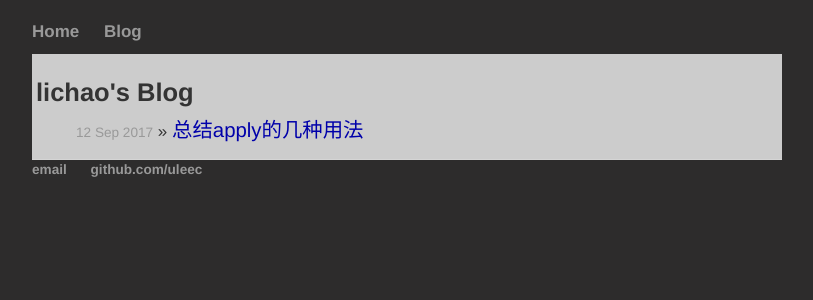
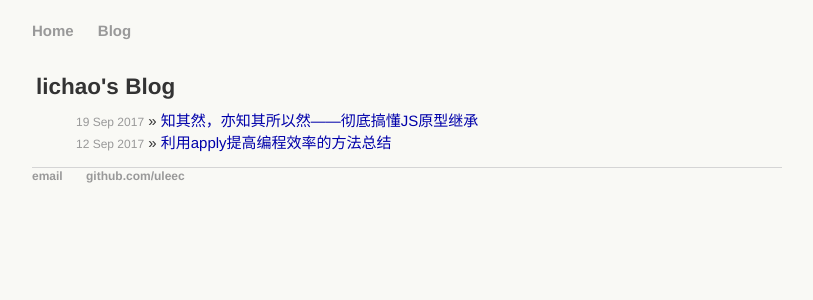
Before and after one commit to lcNewbee/uleec.github.io, a Jekyll site: the page built from blog/index.html, in a window 1280 px wide. Shown: the top 300 px of the page, without its empty margins (233-1046 px from the left). Built offline with Jekyll 4.4.1, drawn with Linux system fonts in a browser that asks for light colours; some of the changed lines change nothing that is shown.

Commit message:
add article 2017-09-19-understand-prototypal-inheritance

```diff
--- a/_posts/2017-09-12-application-summarize-of-function-apply.md
+++ b/_posts/2017-09-12-application-summarize-of-function-apply.md
@@ -1,6 +1,6 @@
 ---
 layout: post
-title: "总结apply的几种用法"
+title: "利用apply提高编程效率的方法总结"
 date: 2017-09-12
 ---
 
@@ -161,13 +161,14 @@
 
         var originalfoo = someobject.foo;
         someobject.foo = function() {
-            // Do stuff before calling function
+            // 在这里添加需要在原函数调用前执行的操作
             console.log(arguments);
-            // Call the function as it would have been called normally:
+            // 调用原函数
             originalfoo.apply(this, arguments);
-            // Run stuff after, here.
+            // 在这里添加需要在原函数调用后执行的操作
         }
 
-    上面的例子，在调用原来的方法之前或者之后，执行了新的操作，补充增强了原来的方法，而且不改变原来的操作。举一个应用场景：假如你从上一位开发者手中接过了一个项目，你需要在不改动原来功能的基础上开发一个新功能，你找到了这个功能的函数位置，但是因为代码组织很糟糕，你几乎看不懂这段代码做了什么，所以也不敢轻易改动。怎么办？也许上面利用apply打补丁的方法值得一试。
+    上面的例子，在调用原来的方法之前或者之后，执行了新的操作，补充增强了原来的方法，而且不改变原来的操作。这也是设计模式中装饰者模式的实现思路。
+    举一个应用场景：假如你从上一位开发者手中接过了一个项目，你需要在不改动原来功能的基础上开发一个新功能，你找到了这个功能的函数位置，但是因为代码组织很糟糕，你几乎看不懂这段代码做了什么，所以也不敢轻易改动。怎么办？也许上面利用apply打补丁的方法值得一试。只需在调用前后添加新操作，然后按照其调用方法调用，完全不用关心原函数的实现细节如何。
 
-善用apply和call方法，可以大幅提高我们编程的效率，甚至提升程序性能。这里仅仅总结了一部分apply的用法，apply的强大之处肯定远远不止如此，更多的用法还有待我们进一步的发现和总结。
+善用apply和call方法，可以大幅提高我们编程的效率，提升程序性能。这里仅仅总结了一部分apply的用法，apply的强大之处肯定远远不止如此，更多的用法还有待我们进一步的发现和总结。
--- /dev/null
+++ b/_posts/2017-09-19-understand-prototypal-inheritance.md
@@ -0,0 +1,195 @@
+---
+layout: post
+title: "知其然，亦知其所以然——彻底搞懂JS原型继承"
+date: 2017-09-19
+---
+
+曾经的我，写过下面一段代码，我满心欢喜以为得到了JS面向对象编程和原型继承的真谛。
+
+    var pets = {
+        sound: '',
+        makeSound: function() {
+            console.log(this.sound);
+        }
+    }
+
+    var cat = { sound: 'miao' };
+
+    cat.prototype = pets;
+    cat.makeSound();
+
+然后，我将这段代码复制粘贴到浏览器的console调试工具下运行，竟然报出一个错误。我不得不承认，原来我根本就不懂JS的面向对象编程。
+
+![Error Image](/imgs/2017-09-19-console-error.png)
+
+我想做的是，让cat继承pets的makeSound方法，虽然cat没有makeSound方法，但是它可以沿着原型链查找到pets的makeSound方法。但是，很明显，这段代码有错误，无法达到我的预期。我认识到，我根本就没有弄懂过prototype和__proto__属性的关系和作用。
+
+如果你也不知道上面的代码确切的错在哪里，那你也需要补上这一课。如果你知道上面的代码错在哪里，但不知道为什么是这样的安排，这篇文章也能让你有收获，如标题所言，知其然，亦知其所以然。
+
+为了讲清楚这个问题，我决定先抛开上面的错误，从一个看似完全不着边际的地方开始。
+
+### **一个宠物制造工厂**
+
+我们将从一个简单的工厂函数开始：
+
+    var Pets = function(sound) {
+        var obj = { sound: sound };
+        obj.makeSound = function() {
+            console.log(obj.sound);
+        }
+        obj.bite = function() {
+            console.log('bite');
+        }
+        return obj;
+    }
+
+    var dog = Pets('wang');
+    dog.makeSound(); // wang
+
+上面定义了一个宠物制造工厂，它生成了一个拥有sound属性的对象，并将接收的参数赋值sound属性。然后在该对象上添加了两个方法，最后将这个对象返回。有了这个函数，我们就可以制造出各种各样的宠物了。(为了前后一致，请忽略函数首字母大写的问题)
+
+### **优化宠物制造工厂：统一管理方法函数**
+
+然而，上面的工厂函数有一个缺点。如果我们想给这个工厂函数添加更多的方法，或者删除多余的方法，那么我们不得不改动这个函数本身的代码。当方法变得越来越多的时候，这个函数就变得难以维护。所以，我们进行如下优化：
+
+    var Pets = function(sound) {
+        var obj = { sound: sound };
+            extend(obj, Pets.methods); // 注意，这里的extend函数是没有实现的。
+            return obj;
+    }
+
+    Pets.methods = {
+        makeSound: function() {
+            console.log(this.sound);
+        },
+        bite: function() {
+            console.log('bite');
+        }
+    }
+
+    var dog = Pets('wang');
+    dog.makeSound() // wang
+
+可以看到，我们给Pets函数添加了一个methods属性，用来统一保存和维护该工厂函数的方法。当使用该函数生成obj对象时，通过一个extend函数将Pets.methods中的方法统统复制到obj中。这时，代码本质上没有改变什么，只是通过形式上的改变，使得代码更容易维护。如果我们想给Pets工厂函数添加新的方法，可以通过下面的方式实现，而不必修改函数：
+
+    Pets.methods.scratch = function() {/*...*/}
+
+### **继续优化：继承而不是复制**
+
+上面的代码，每次调用工厂函数生成的新对象，都有一份对Pets.methods中方法的完全复制。这种创建对象的方式是低效的，既然Pets.methods中的方法是所有由工厂函数创建的对象都拥有的，我们其实并不希望每个对象都保留一份复制，而是希望通过某种方式，让所有的对象共享方法，所以就有了继承的概念。在JS中，Object.create函数可以实现继承的目的，我们将代码改写如下：
+
+    var Pets = function(sound) {
+        var obj = Object.create(Pets.methods);
+        obj.sound = sound;
+        return obj;
+    }
+
+    Pets.methods = {
+        makeSound: function() {
+            console.log(this.sound);
+        },
+        bite: function() {
+            console.log('bite');
+        }
+    }
+
+    var dog = Pets('wang');
+    dog.makeSound(); // wang
+    dog.bite(); // bite
+
+Object.create构建了一个继承关系，即obj继承了Pets.methods的方法。obj内部有一个[[Prototype]] 指针，指向了Pets.methods，Pets.methods也就成了该对象的原型对象。[[Prototype]]指针是一个内部属性， 脚本中没有标准的方式访问它，但是在Chrome、 Safari、Firefox中支持一个属性__proto__,而在其他浏览器实现中，这个属性都是完全不可见的。在Chrome的调试窗口打印dog：
+
+![Dog Print](/imgs/2017-09-19-dog-print.png)
+
+可以看到，dog并不拥有makeSound方法，但仍然可以使用该方法，因为它可以沿着_proto_指针指明的方向继续查找makeSound方法，一旦找到同名方法就返回该方法。（任何对象都继承自Object对象，所以方法查找的终点在Object处，假如查找到达Object对象且Object对象也没有该方法，则返回undefined）
+
+上面的改进，通过继承，将对象的公用方法委托给原型对象，每次创建新的对象时，就免去了属性的复制，提高了代码的性能和可维护性。下面，我们对代码进行一点小改动：
+
+    var Pets = function(sound) {
+        var obj = Object.create(Pets.prototype);
+        obj.sound = sound;
+        return obj;
+    }
+
+    Pets.prototype.makeSound = function() {
+        console.log(this.sound);
+    }
+
+    Pets.prototype.bite = function() {
+        console.log('bite');
+    }
+
+    var dog = Pets('wang');
+    dog.makeSound(); // wang
+    dog.bite(); // bite
+
+我们把作为原型对象的Pets.methods换了一个名称，叫做Pets.prototype。是不是觉得哪里不对？怎么能这么随意的替换呢？prototype可是JS语言中很特殊的一个属性，有着某种很特别的功能，怎么可能和这里的methods一样呢？没错，这么替换，而不是一开始就使用prototype，就是想说明，其实，prototype属性并没有什么神秘的地方，它的作用和这里的methods几乎是一样的。
+
+### **庐山真面目：构造函数**
+
+上面的这种创建对象，并将对象方法委托到原型对象的方式，在JS编程中是如此的常见，所以语言本身提供了一个方法，将重复的部分自动处理，程序员只需要关注每个对象不相同的部分，这个方法就是，构造函数：
+
+    var Pets = function(sound) {
+        this.sound = sound;
+    }
+
+    Pets.prototype.makeSound = function() {
+        console.log(this.sound);
+    }
+
+    Pets.prototype.bite = function() {
+        console.log('bite');
+    }
+    var dog = new Pets('wang');
+    dog.makeSound(); // wang
+    dog.bite(); // bite
+    var cat = new Pets('miao');
+    cat.makeSound(); // miao
+    cat.bite(); // bite
+
+构造函数的new操作，自动处理了继承和返回操作。可以这么理解new的主要作用：
+
+    var Pets = function(sound) {
+        /* this = Object.create(Pets.methods); */
+        this.sound = sound;
+        /* return this; */
+    }
+
+就好像在执行new操作的时候，语言自动处理了注释部分的代码，只需要我们关注将要创建的对象的特殊部分即可。（当然，上面的代码去掉注释是无法运行的，因为this是只读的，不能赋值，浏览器运行会报错。但原理是正确的。）
+
+prototype则为构造函数的一个属性，也是由构造函数所创建对象的原型对象。如果一定要说prototype和前面例子中的methods有什么不同，那就是，prototype有一个默认属性constructor，该属性指向构造函数本身。
+
+    console.log(Pets.prototype.constructor === Pets) // true
+
+顺便，你认为下面的表达式应该打印什么？
+
+    console.log(dog.constructor)
+
+应该是Pets，dog自身没有constructor属性，所以沿着原型链向上查找，找到Pets.prototype，而Pets.prototype是有这个属性的，返回这个属性，该属性指向构造函数Pets，所以打印Pets。
+
+到这里，关于原型继承中涉及到的构造函数、prototype、constructor，[[Prototype]]以及创建出来的对象之间的关系已经全部呈现出来了。来做个总结：
+
+
+1. prototype是构造函数的一个属性，并没有什么特殊和神秘的性质。
+
+2. prototype是由构造函数所创建对象的原型对象，对象的公共方法和属性可以委托到prototype。
+
+3. 再次强调，构造函数（如Pets）和prototype并不存在继承关系，继承关系存在于构造函数创建的对象和prototype之间。（Object.create建立了对象和原型之间的继承关系，和构造函数没有关系）
+4. constructor是语言自动赋予prototype的一个属性，其值为构造函数本身。
+
+5. [[Prototype]]是对象的一个内部属性，是一个指针，指向对象的原型对象，在Safari、Chrome和Firefox下，可以通过__proto__属性访问。
+
+还是使用上面的例子，我们将所有这些关键词之间的相互关系使用一个图示展示出来：
+
+![关系图](/imgs/2017-09-19-relationship.png)
+
+### **错误解析：**
+
+现在回过头去看开头提到的那个错误例子，简直就错的离谱啊。这个错误明显神化了prototype的作用，以为只要使用了prototype属性，然后就如同黑魔法一般，在两个完全不相关的对象之间架起了一座桥梁，也就是继承关系，然后就可以随意使用另外一个对象的方法了。天真！
+
+我的问题在于，首先，神话了prototype的作用。prototype并没有这种黑魔法，它只是一个属性。
+其次，没有搞明白继承关系到底存在与哪两个对象之间。（被创建对象和prototype之间）
+
+所以，在错误的代码中，dog对象没有makeSound方法，dog对象继承Object.prototype，而非pets，而Object.prototype上并没有所谓的makeSound方法，返回undefined，所以报错。
+
+以上，希望对你有所帮助。
--- a/css/main.css
+++ b/css/main.css
@@ -1,10 +1,10 @@
 body {
     margin-top: 20px;
-    font-family: 'Helvetica', 'Arial', 'Sans-Serif';
-    font-size: 1.7em;
+    font-family: 'PingFang SC','Hiragino Sans GB','Helvetica Neue','Microsoft Yahei','WenQuanYi Micro Hei','sans-serif';
+    font-size: 1.5em;
 }
 nav ul, footer ul {
-    font-family:'Helvetica', 'Arial', 'Sans-Serif';
+    font-family:'PingFang SC','Hiragino Sans GB','Helvetica Neue','Microsoft Yahei','WenQuanYi Micro Hei','sans-serif';
     padding: 0px;
     list-style: none;
     font-weight: bold;
@@ -22,7 +22,7 @@
 h1 {
     font-size: 1.5em;
     font-weight: bold;
-    font-family:'Helvetica', 'Arial', 'Sans-Serif';
+    font-family:'PingFang SC','Hiragino Sans GB','Helvetica Neue','Microsoft Yahei','WenQuanYi Micro Hei','sans-serif';
 }
 
 footer {
@@ -42,7 +42,7 @@
 ul.posts li a,
 ul.posts li a:hover {
     text-decoration: none;
-    font-size: 1.2em;
+    font-size: 1em;
     color: #00a;
 }
 ul.posts li a:hover {
@@ -50,10 +50,13 @@
 }
 
 .container {
-    background-color: #2D2C2C;
+    background-color: #f9f9f5;
 }
 .container .content-body {
-    background-color: #ccc;
+    background-color: #f9f9f5;
     padding: 4px;
     text-align: justify;
 }
+.container .content-body p {
+    line-height: 1.8em;
+}
```
Also changed, not shown: imgs/2017-09-19-console-error.png (added), imgs/2017-09-19-dog-print.png (added), imgs/2017-09-19-relationship.png (added).
